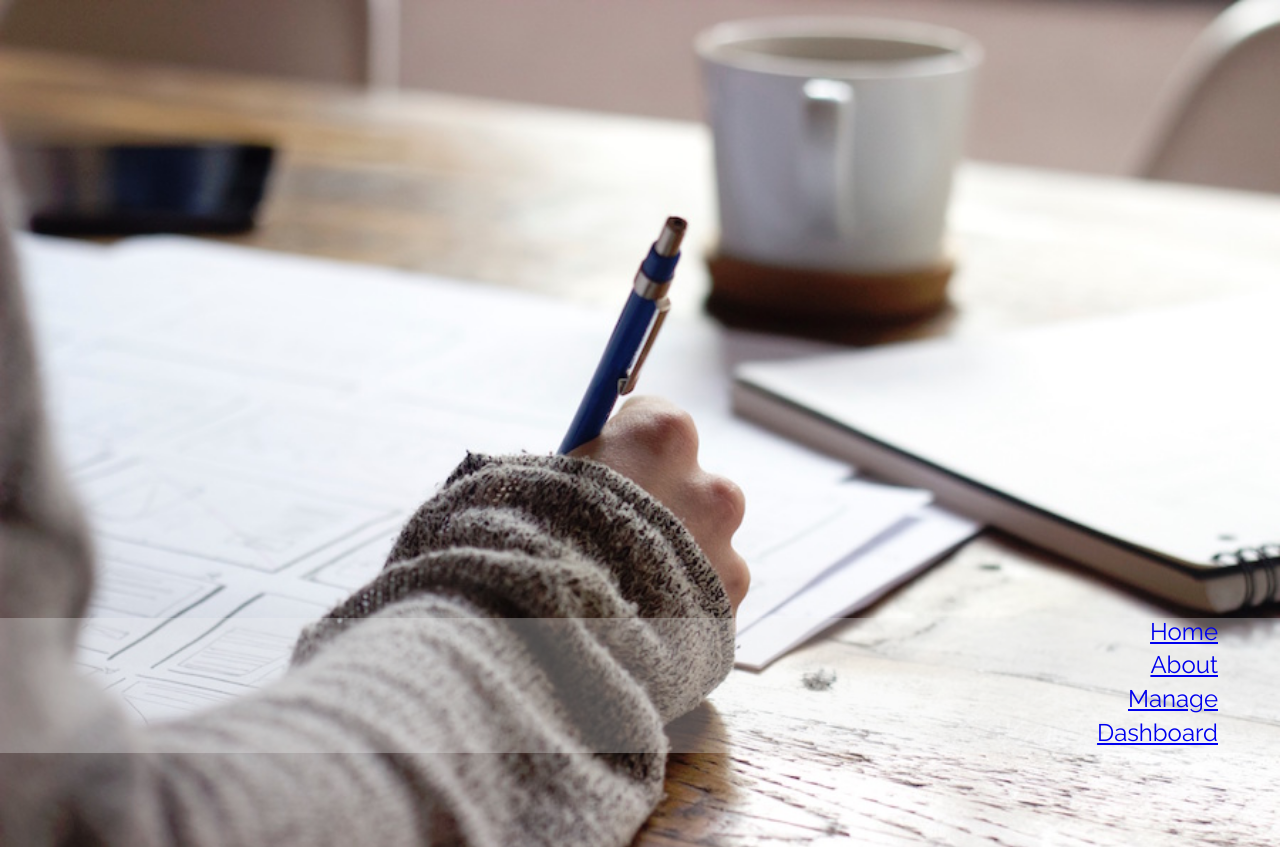
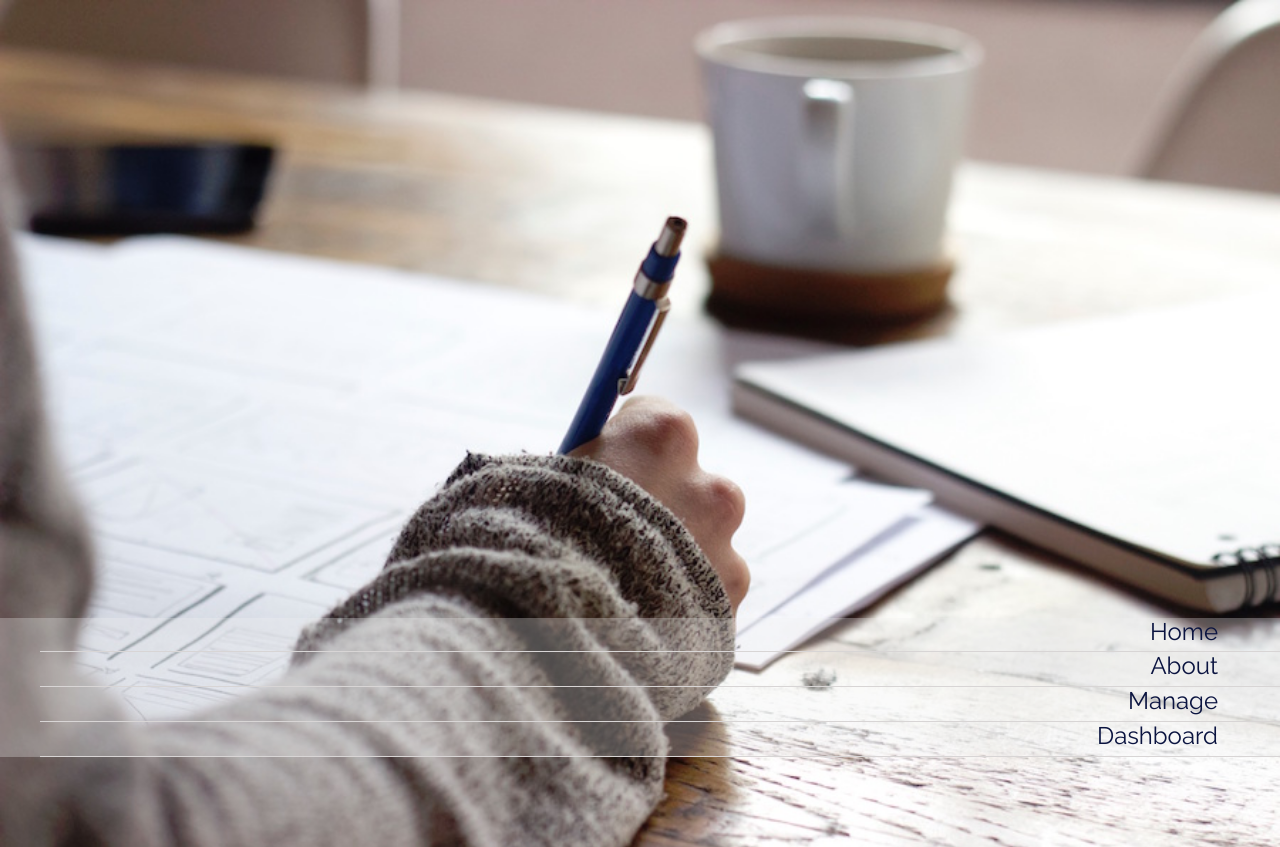
Before and after one commit to martypdx/TimeTracker, a website: page public/index.html in a window 1280 px wide. Shown: the top 847 px of the page. Drawn offline with nearby package versions, Linux system fonts and the light colour scheme.

Commit message:
Nav li style

```diff
--- a/public/styles/base.css
+++ b/public/styles/base.css
@@ -29,7 +29,18 @@ h1, h2 {
 .main-nav li {
   font-family: 'Raleway', sans-serif;
   font-size: 1.5em;
+  border-bottom: 1px solid #d8d5d5;
 }
+
+a, a:link, a:active {
+  color: #0b1440;
+  text-decoration: none;
+}
+
+a:hover, a:focus a:visited {
+  color: #6e4a26;
+}
+
 
 #signin {
   padding: 1%;
```
